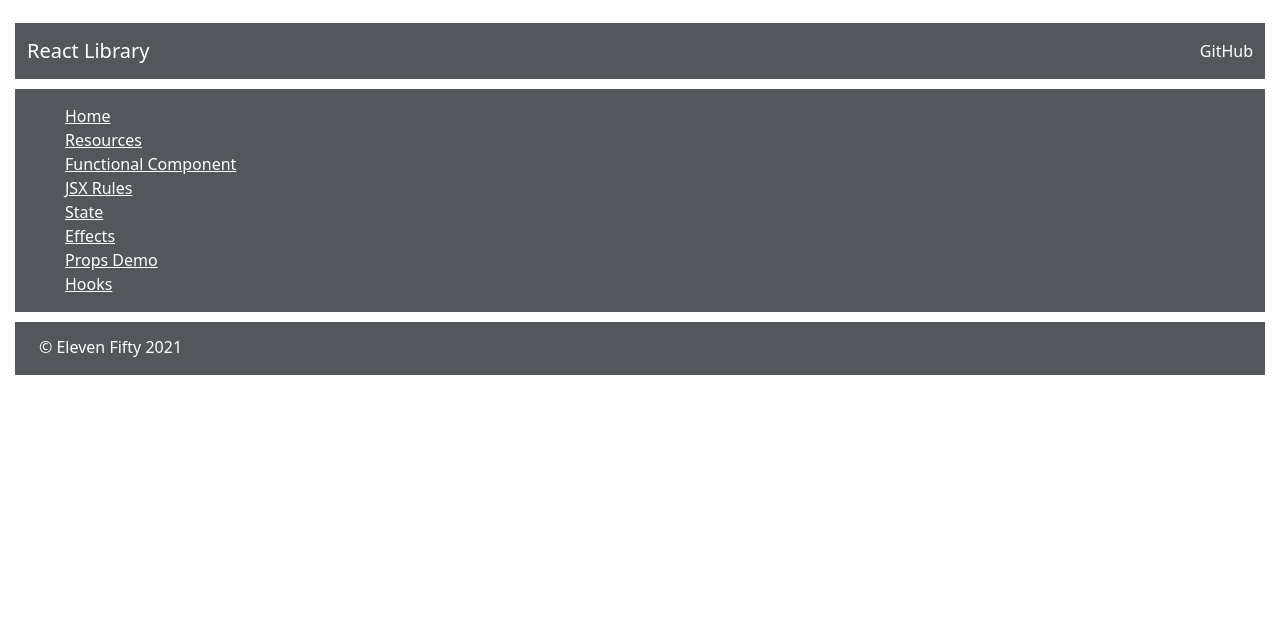
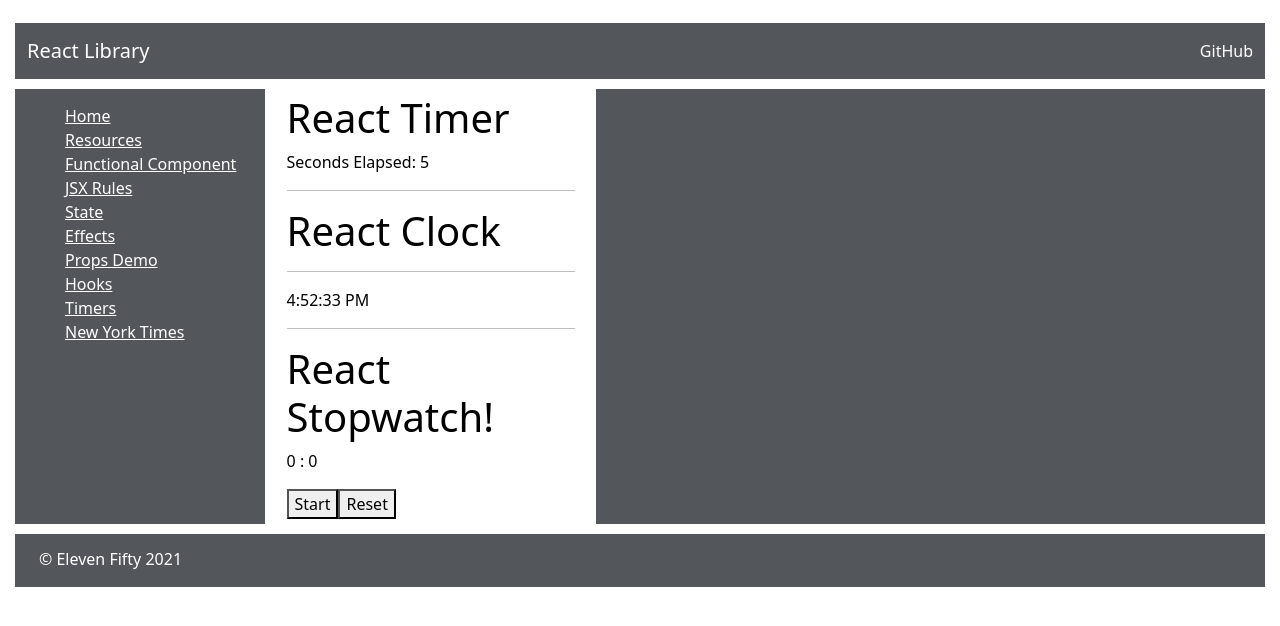
Before and after one commit to coderap931/react-fundamentals, a React (Create React App) app: page /timer in a window 1280 px wide. Shown: the top 626 px of the page. Built offline with nearby package versions, Linux system fonts and the light colour scheme.

Commit message:
Module 8 completed

```diff
--- /dev/null
+++ b/src/components/apps/nyt-app/NytApp.js
@@ -0,0 +1,68 @@
+import React, {useState} from 'react';
+import NytResults from './NytResults';
+
+const baseURL = 'https://api.nytimes.com/svc/search/v2/articlesearch.json';
+const key = 'aOwAFg23jA29J4tdGCLdMG0P6lZmRNhm';
+
+const NytApp = () => {
+    const [search, setSearch] = useState('');
+    const [startDate, setStartDate] = useState('');
+    const [endDate, setEndDate] = useState('');
+    const [pageNumber, setPageNumber] = useState(0);
+    const [results, setResults] = useState([]);
+
+    const fetchResults = () => {
+        let url = `${baseURL}?api-key=${key}&page=${pageNumber}&q=${search}`;
+        url = startDate ? url + `&begin_date=${startDate}` : url;
+        url = endDate ? url + `&end_date=${endDate}` : url;
+
+        fetch(url)
+            .then(res => res.json())
+            .then(data => setResults(data.response.docs))
+            .catch(err => console.log(err));
+    };
+
+    const handleSubmit = (event) => {
+        event.preventDefault();
+        setPageNumber(0);
+        fetchResults();
+    }
+
+    const changePageNumber = (event, direction) => {
+        event.preventDefault();
+        if(direction === 'down'){
+            if(pageNumber > 0){
+                setPageNumber(pageNumber - 1);
+                fetchResults();
+            }
+        }
+        if(direction === 'up'){
+            setPageNumber(pageNumber + 1);
+            fetchResults();
+        }
+    }
+
+    return(
+        <div className='main'>
+            <div className='mainDiv'>
+                <form onSubmit={(e) => handleSubmit(e)}>
+                    <span>Enter a single search term (required) : </span>
+                    <input type='text' name='search' onChange={(e) => setSearch(e.target.value)} required />
+                    <br />
+                    <span>Enter a start date: </span>
+                    <input type='date' name='startDate' pattern='[0-9]{8}' onChange={(e) => setStartDate(e.target.value)} />
+                    <br />
+                    <span>Enter an end date: </span>
+                    <input type='date' name='endDate' pattern='[0-9]{8}' onChange={(e) => setEndDate(e.target.value)} />
+                    <br />
+                    <button className='submit'>Submit search</button>
+                </form>
+                {
+                    results.length > 0 ? <NytResults results={results} changePage={changePageNumber} /> : null
+                }
+            </div>
+        </div>
+    )
+};
+
+export default NytApp;
--- /dev/null
+++ b/src/components/apps/nyt-app/NytResults.js
@@ -0,0 +1,33 @@
+import React from 'react';
+
+const NytResults = (props) => {
+    return(
+        <div>
+            <div>
+                {props.results.map(result => {
+                    return(
+                        <div key={result._id}>
+                            <h3>{result.headline.main}</h3>
+                            {result.multimedia.length > 1 ? <img alt='article' src={`http://www.nytimes.com/${result.multimedia[1].url}`} /> : ''}
+                            <p>
+                                {result.snippet}
+                                <br />
+                                {result.keywords.length > 0 ? ' Keywords: ' : ''}
+                            </p>
+                            <ul>
+                                {result.keywords.map(keyword => <li key={keyword.value}>{keyword.value}</li>)}
+                            </ul>
+                            <a href={result.web_url}><button>Read It</button></a>
+                        </div>
+                    )
+                })}
+                <div>
+                    <button onClick={(e) => props.changePage(e, 'down')}>Previous 10</button>
+                    <button onClick={(e) => props.changePage(e, 'up')}>Next 10</button>
+                </div>
+            </div>
+        </div>
+    );
+};
+
+export default NytResults;
--- /dev/null
+++ b/src/components/apps/timer-apps/ClockApp.js
@@ -0,0 +1,28 @@
+import React, {useState, useEffect} from 'react';
+
+const getTimeString = () => {
+    const date = new Date(Date.now()).toLocaleTimeString();
+    return date;
+}
+
+const ClockApp = () => {
+    const [time, setTime] = useState(getTimeString());
+
+    useEffect(() => {
+        const interval = setInterval(() => {
+            let date = getTimeString();
+            setTime(date);
+        }, 1000);
+        return () => clearInterval(interval);
+    }, []);
+
+    return(
+        <div>
+            <h1 className='section-title'>React Clock</h1>
+            <hr className='explanation' />
+            <p>{time}</p>
+        </div>
+    );
+};
+
+export default ClockApp;
--- /dev/null
+++ b/src/components/apps/timer-apps/StopWatchApp.js
@@ -0,0 +1,65 @@
+import React, {useState, useEffect, useRef} from 'react';
+
+const Stopwatch = () => {
+    const startTimeRef = useRef(0);
+    const [isRunning, setIsRunning] = useState(false);
+    const [time, setTime] = useState(0);
+    const [laps, setLaps] = useState([]);
+
+    const start = () => {
+        setIsRunning(true);
+        startTimeRef.current = Date.now();
+    }
+
+    const stop = () => {
+        setIsRunning(false);
+    }
+
+    const update = () => {
+        const delta = Date.now() - startTimeRef.current;
+        setTime(time + delta);
+        startTimeRef.current = Date.now();
+    }
+
+    const lap = () => {
+        setLaps([...laps, time]);
+    }
+
+    const reset = () => {
+        setTime(0);
+        setLaps([]);
+    }
+
+    useEffect(() => {
+        if(isRunning){
+            const interval = setInterval(update, 10);
+            return () => {clearInterval(interval)};
+        }
+    })
+
+    return(
+        <div>
+            <h1 className='section-title'>React Stopwatch!</h1>
+            <p>
+                {Math.floor((time / 1000) / 60).toString()} : {Math.floor((time / 1000) % 60).toString()}
+            </p>
+            {
+                isRunning ? <button onClick={stop}>Stop</button> : <button onClick={start}>Start</button>
+            }
+            {
+                isRunning ? <button onClick={lap}>Lap</button> : <button onClick={reset}>Reset</button>
+            }
+            {
+                laps.map(time => {
+                    return(
+                        <p>
+                            {Math.floor((time / 1000) / 60).toString()} : {Math.floor((time / 1000) % 60).toString()}
+                        </p>
+                    )
+                })
+            }
+        </div>
+    );
+};
+
+export default Stopwatch;
--- /dev/null
+++ b/src/components/apps/timer-apps/TimePiecesApp.js
@@ -0,0 +1,20 @@
+import React from 'react';
+import TimerApp from './TimerApp';
+import ClockApp from './ClockApp';
+import StopWatchApp from './StopWatchApp';
+
+const TimePiecesApp = () => {
+    return(
+        <div className='main'>
+            <div className='mainDiv'>
+                <TimerApp />
+                <hr />
+                <ClockApp />
+                <hr />
+                <StopWatchApp />
+            </div>
+        </div>
+    )
+}
+
+export default TimePiecesApp;
--- /dev/null
+++ b/src/components/apps/timer-apps/TimerApp.js
@@ -0,0 +1,24 @@
+import React, {useState, useEffect} from 'react';
+
+const TimerApp = () => {
+    const [secondsElapsed, setSecondsElapsed] = useState(0);
+
+    const tick = () => {
+        setSecondsElapsed(secondsElapsed + 1);
+    }
+
+    useEffect(() => {
+        let interval = setInterval(() => tick(), 1000);
+        console.log(interval);
+        return () => clearInterval(interval);
+    })
+
+    return(
+        <div>
+            <h1 className='section-title'>React Timer</h1>
+            <div>Seconds Elapsed: {secondsElapsed}</div>
+        </div>
+    );
+};
+
+export default TimerApp;
--- a/src/components/site/Sidebar.js
+++ b/src/components/site/Sidebar.js
@@ -11,6 +11,8 @@
 import Effects from '../concepts/Effects';
 import PropsDemo from '../concepts/PropsDemo';
 import Hooks from '../concepts/Hooks';
+import TimePiecesApp from '../apps/timer-apps/TimePiecesApp';
+import NytApp from '../apps/nyt-app/NytApp';
 
 const Sidebar = () => {
     return(
@@ -25,6 +27,8 @@
                     <li><Link to='/effects'>Effects</Link></li>
                     <li><Link to='/propsdemo'>Props Demo</Link></li>
                     <li><Link to='/hooks'>Hooks</Link></li>
+                    <li><Link to='/timer'>Timers</Link></li>
+                    <li><Link to='/nyt'>New York Times</Link></li>
                 </ul>
             </div>
             <div className='siderbar-route'>
@@ -38,6 +42,8 @@
                     <Route exact path='/effects'><Effects /></Route>
                     <Route exact path='/propsdemo'><PropsDemo /></Route>
                     <Route exact path='/hooks'><Hooks /></Route>
+                    <Route exact path='/timer'><TimePiecesApp /></Route>
+                    <Route exact path='/nyt'><NytApp /></Route>
                 </Switch>
             </div>
         </div>
```
